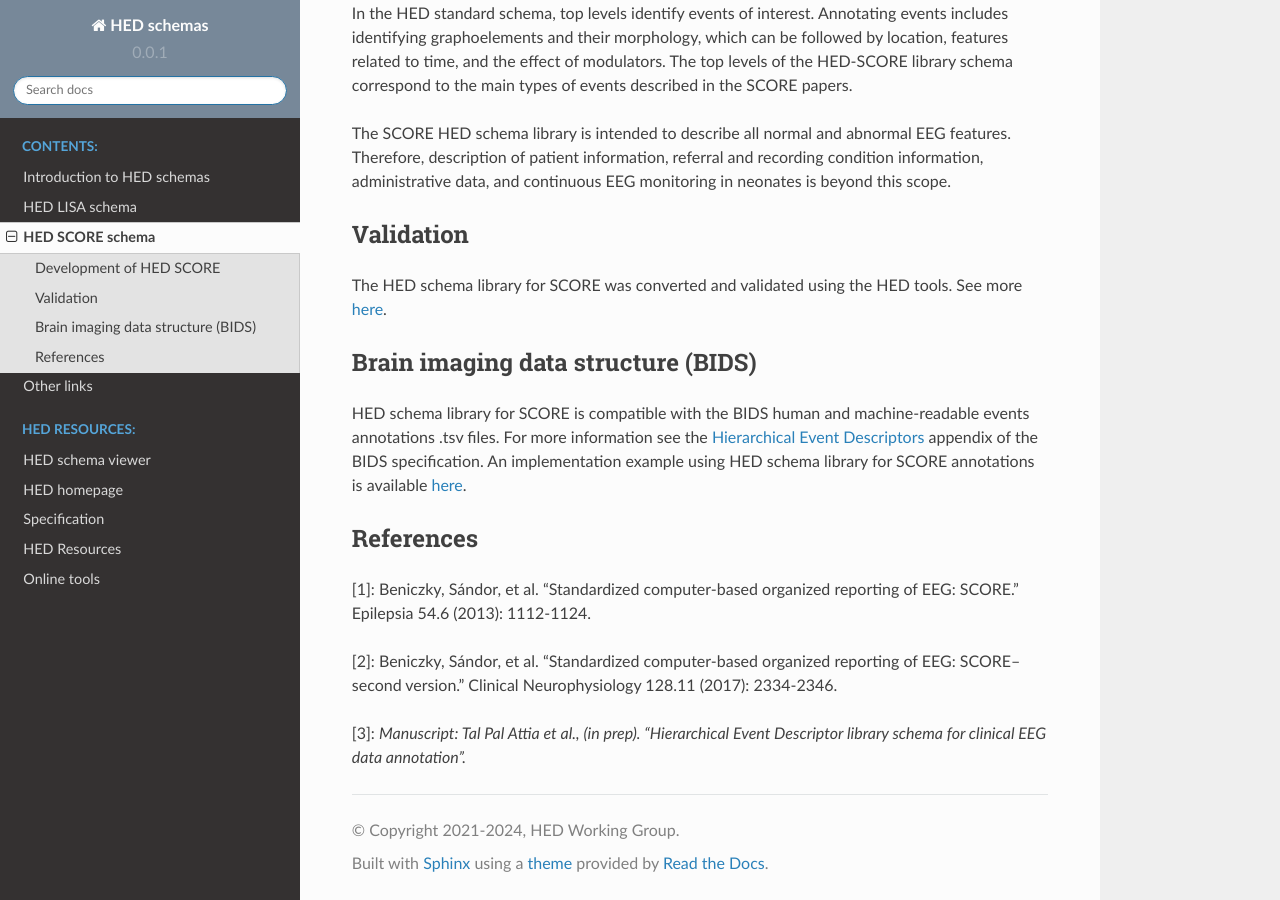
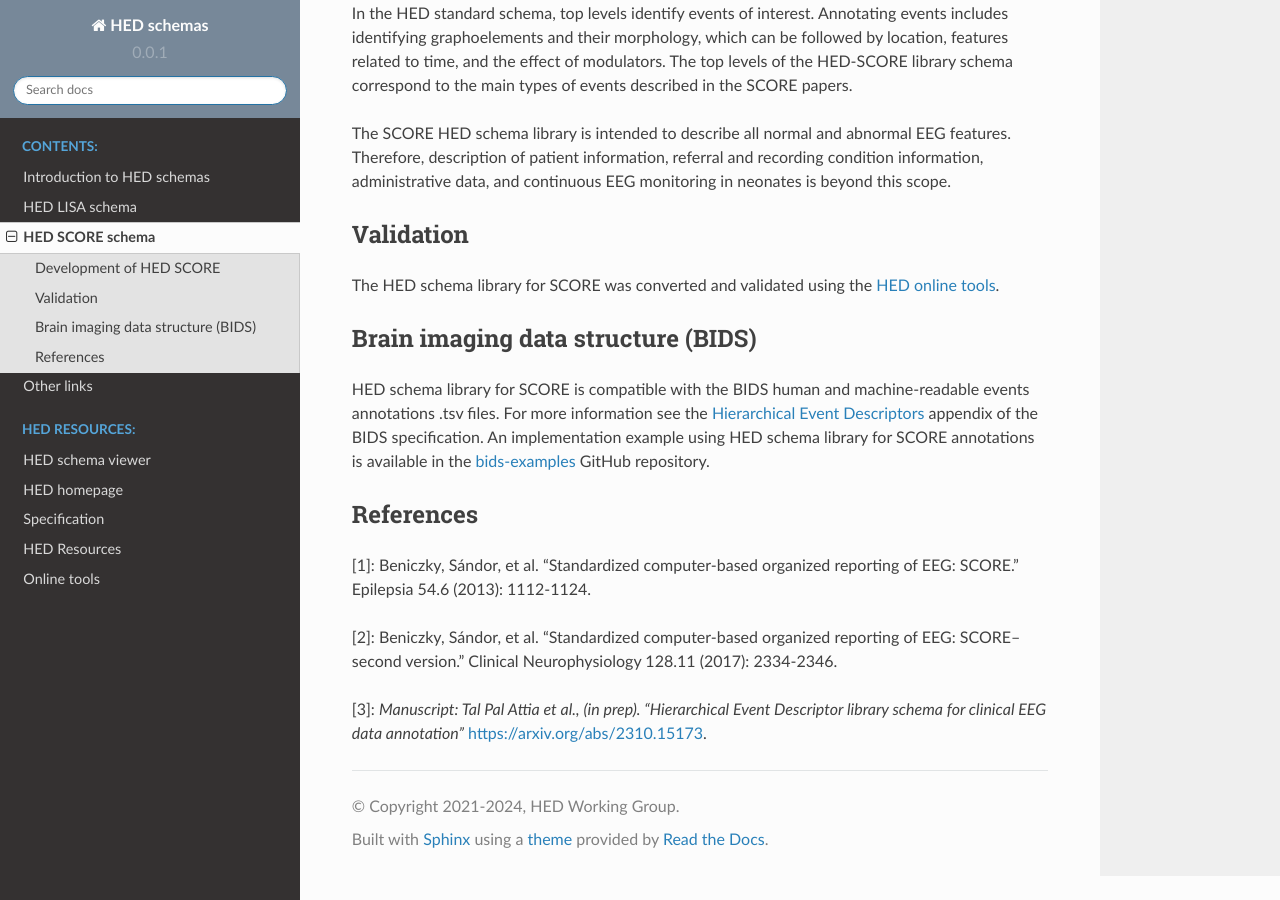
Before and after one commit to hed-standard/hed-schemas, a Sphinx documentation site: the page built from docs/source/hed_score_schema.md, in a window 1280 px wide and 900 px high, scrolled down 1204 px. Built offline with Sphinx 7.4.7 and the Read the Docs theme 2.0.0, drawn with Linux system fonts in a browser that asks for light colours.

Commit message:
Fixed more links in docs

```diff
--- a/docs/source/hed_score_schema.md
+++ b/docs/source/hed_score_schema.md
@@ -17,13 +17,13 @@ In the HED standard schema, top levels identify events of interest. Annotating e
 The SCORE HED schema library is intended to describe all normal and abnormal EEG features. Therefore, description of patient information, referral and recording condition information, administrative data, and continuous EEG monitoring in neonates is beyond this scope.
 
 ## Validation
-The HED schema library for SCORE was converted and validated using the HED tools. See more [here](https://hedtools.ucsd.edu/hed).
+The HED schema library for SCORE was converted and validated using the [HED online tools](https://hedtools.org/hed).
 
 ## Brain imaging data structure (BIDS)
 HED schema library for SCORE is compatible with the BIDS human and machine-readable events annotations .tsv files.
 For more information see the [Hierarchical Event Descriptors](https://bids-specification.readthedocs.io/en/stable/99-appendices/03-hed.html#appendix-iii-hierarchical-event-descriptors) appendix of the BIDS specification.
-An implementation example using HED schema library for SCORE annotations is available
-[here](https://github.com/bids-standard/bids-examples).
+An implementation example using HED schema library for SCORE annotations is available in the
+[bids-examples](https://github.com/bids-standard/bids-examples) GitHub repository.
 
 ## References
 
@@ -31,4 +31,4 @@ An implementation example using HED schema library for SCORE annotations is avai
 
 [2]: Beniczky, Sándor, et al. "Standardized computer-based organized reporting of EEG: SCORE–second version." Clinical Neurophysiology 128.11 (2017): 2334-2346.
 
-[3]: *Manuscript: Tal Pal Attia et al., (in prep). "Hierarchical Event Descriptor library schema for clinical EEG data annotation".*
+[3]: *Manuscript: Tal Pal Attia et al., (in prep). "Hierarchical Event Descriptor library schema for clinical EEG data annotation"* [https://arxiv.org/abs/2310.15173](https://arxiv.org/abs/2310.15173).
--- a/docs/source/index.rst
+++ b/docs/source/index.rst
@@ -1,7 +1,7 @@
 HED schemas
 ===================
 
-.. image:: ![](./_static/images/croppedWideLogo.png)
+.. image:: _static/images/croppedWideLogo.png
   :width: 220
   :alt: HedLogo
 
```
